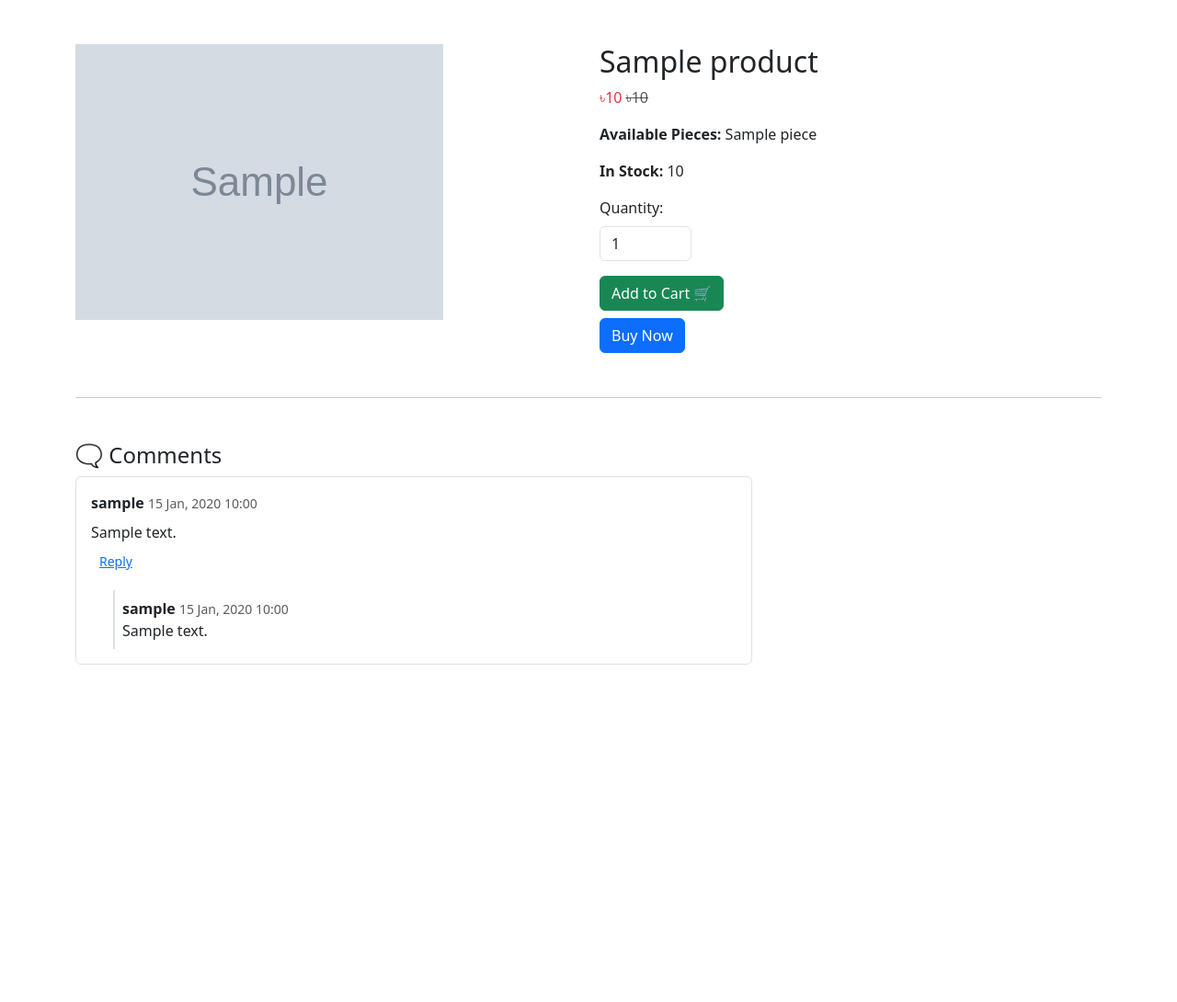
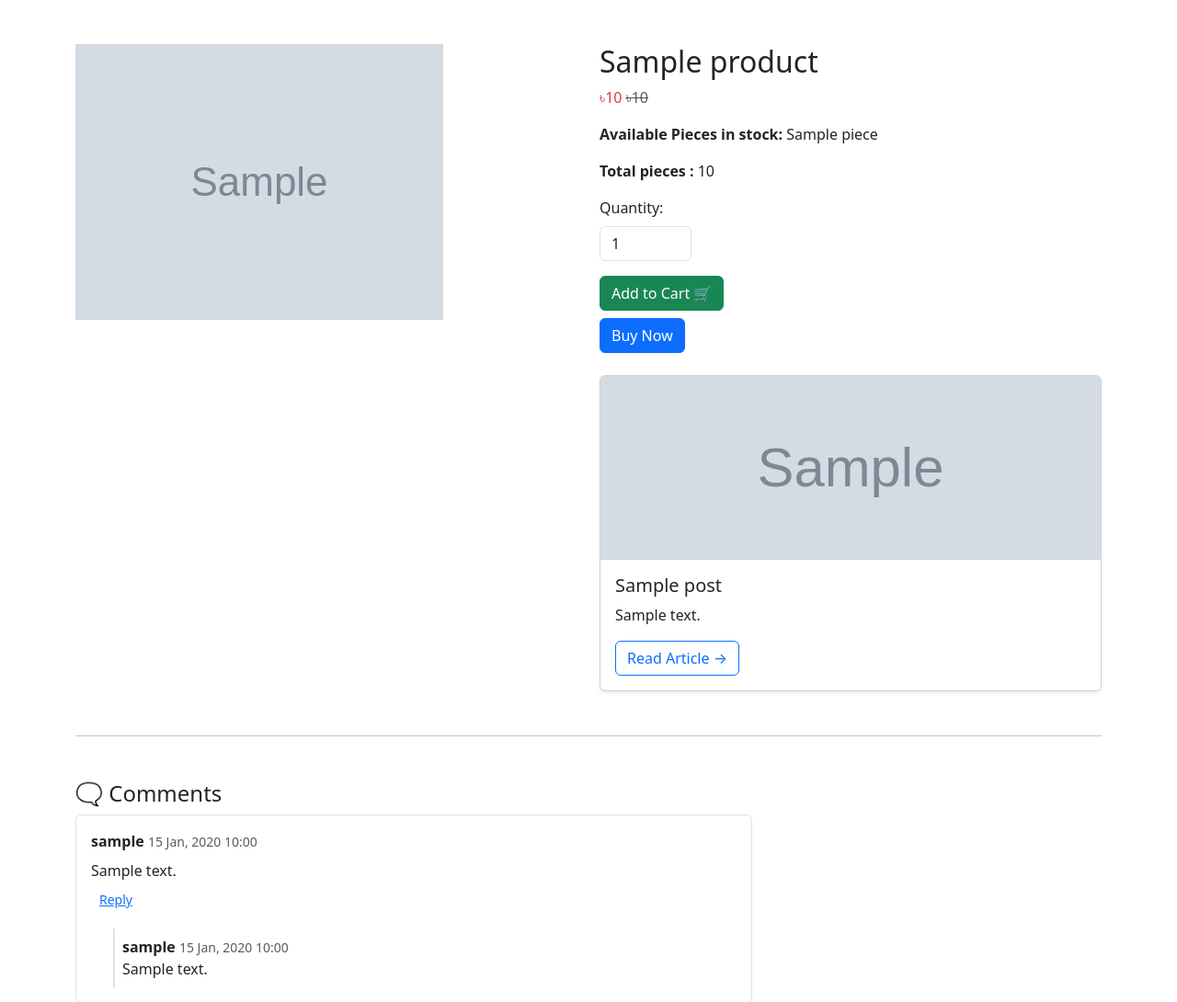
Before and after one commit to Rahul4h/HAT, a Django app: template templates/product_detail.html in a window 1280 px wide. Shown: the part 86-1176 px from the top of the page at 92% size. Before the commit the page ends 809 px from the top, so only its background shows below. Run offline with Django 5.2, Linux system fonts and the light colour scheme; the template is opened without the code that fills it: most values are stand-ins (such as "Sample title", 1, 10 or a date in 2020); grey boxes marked "Sample" are stand-in pictures.

Commit message:
add blog in product details

```diff
--- a/templates/product_detail.html
+++ b/templates/product_detail.html
@@ -12,8 +12,8 @@
                 ৳{{ product.sale_price }}
                 <del class="text-muted">৳{{ product.original_price }}</del>
             </p>
-            <p><strong>Available Pieces:</strong> {{ product.piece }}</p>
-            <p><strong>In Stock:</strong> {{ available_quantity }}</p>
+            <p><strong>Available Pieces in stock:</strong> {{ product.piece }}</p>
+            <p><strong>Total pieces :</strong> {{ available_quantity }}</p>
 
 
             <!-- ✅ Add to Cart Form -->
@@ -30,6 +30,39 @@
               <input type="hidden" name="quantity" value="1">
               <button class="btn btn-primary mt-2" type="submit">Buy Now</button>
             </form>
+
+            {% if post %}
+
+              <div class="card mt-4 shadow-sm">
+
+              <img src="{{ post.img.url }}"
+              class="card-img-top"
+              style="height:200px;object-fit:cover;">
+
+
+             <div class="card-body">
+
+             <h5>
+             {{ post.title }}
+            </h5>
+
+            <p>
+            {{ post.description|truncatewords:20 }}
+           </p>
+
+
+           <a href="{% url 'blog_detail' post.id %}"
+           class="btn btn-outline-primary">
+
+           Read Article →
+
+            </a>
+
+            </div>
+
+            </div>
+
+           {% endif %}
 
 
         </div>
```
Also changed, not shown: app/models.py (+7 -0 lines), app/views.py (+6 -2 lines).
